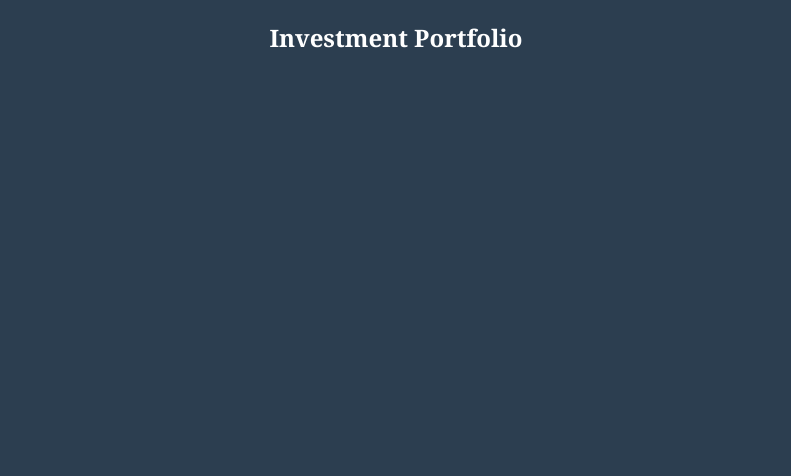
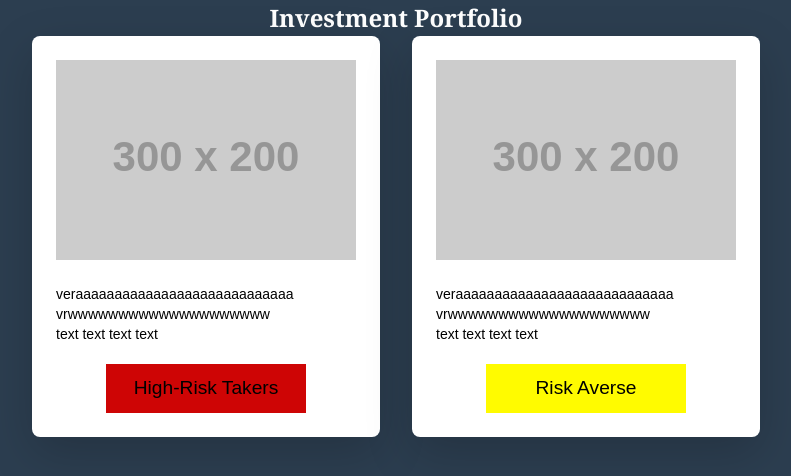
Before and after one commit to ffannisa/Investment-Portfolio-Simulation, a website built with Parcel: page Finance Simulation/selection.html in a window 1280 px wide. Shown: the whole page, without its empty margins (244-1035 px from the left). Built offline with nearby package versions, Linux system fonts and the light colour scheme; placeholder pictures from the web are drawn by us.

Commit message:
Add profile selection

```diff
--- a/Finance Simulation/selection.html
+++ b/Finance Simulation/selection.html
@@ -1,25 +1,44 @@
 <!DOCTYPE html>
 <html lang="en">
-
 <head>
   <meta charset="UTF-8">
   <meta name="viewport" content="width=device-width, initial-scale=1.0">
   <title>Investment Portfolio Dashboard</title>
+  <script src="https://cdn.tailwindcss.com"></script>
   <link href="https://cdn.jsdelivr.net/npm/bootstrap@5.3.3/dist/css/bootstrap.min.css" rel="stylesheet" integrity="sha384-QWTKZyjpPEjISv5WaRU9OFeRpok6YctnYmDr5pNlyT2bRjXh0JMhjY6hW+ALEwIH" crossorigin="anonymous">
   <link rel="stylesheet" href="styles.css">
-
   <!-- Custom fonts for this template-->
   <link href="vendor/fontawesome-free/css/all.min.css" rel="stylesheet" type="text/css">
-  <link
-      href="https://fonts.googleapis.com/css?family=Nunito:200,200i,300,300i,400,400i,600,600i,700,700i,800,800i,900,900i"
-      rel="stylesheet">
-
+  <link href="https://fonts.googleapis.com/css?family=Nunito:200,200i,300,300i,400,400i,600,600i,700,700i,800,800i,900,900i" rel="stylesheet">
 </head>
 
+
 <body>
-<div class="dashboard-container">
-  <!-- Title Section -->
-  <div class="game-title">Investment Portfolio</div>
-
+  <div class="container mx-auto px-4">
+    <h1 class="game-title text-3xl text-center font-bold mb-8">Investment Portfolio</h1>
+    <div class="flex flex-col md:flex-row justify-center items-center gap-8">
+      <!-- Card 1 -->
+      <div class="bg-white text-black p-6 rounded-lg shadow-lg">
+        <img class="mb-4" src="https://placehold.co/300x200.png" alt="Financial chart for portfolio 1">
+        <p class="text-sm">
+          veraaaaaaaaaaaaaaaaaaaaaaaaaaaa<br>
+          vrwwwwwwwwwwwwwwwwwwww<br>
+          text text text text
+        </p>
+        <button class="btn-risk" onclick="window.location.href='index.html'" >High-Risk Takers</button>
+      </div>
+      <!-- Card 2 -->
+      <div class="bg-white text-black p-6 rounded-lg shadow-lg">
+        <img class="mb-4" src="https://placehold.co/300x200.png" alt="Financial chart for portfolio 2">
+        <p class="text-sm">
+          veraaaaaaaaaaaaaaaaaaaaaaaaaaaa<br>
+          vrwwwwwwwwwwwwwwwwwwww<br>
+          text text text text
+        </p>
+        <button class="btn-norisk" onclick="window.location.href='index.html'" >Risk Averse</button>
+      </div>
+    </div>
+  </div>
+  <!-- Bootstrap JS and its dependencies are optional, remove if you're not using Bootstrap-specific components -->
+  <script src="https://cdn.jsdelivr.net/npm/bootstrap@5.3.3/dist/js/bootstrap.bundle.min.js" integrity="sha384-YvpcrYf0tY3lHB60NNkmXc5s9fDVZLESaAA55NDzOxhy9GkcIdslK1eN7N6jIeHz" crossorigin="anonymous"></script>
 </body>
-</html>
--- a/Finance Simulation/styles.css
+++ b/Finance Simulation/styles.css
@@ -91,6 +91,30 @@ body {
     flex: 0 0 auto; /* Button doesn't grow but can shrink */
     margin-right: 10px; /* Ensures space on the right */
     white-space: nowrap; /* Ensures button text stays in one line */
+}
+
+.btn-risk {
+    display: block;
+    width: 200px;
+    margin: 20px auto 0;
+    padding: 10px;
+    font-size: 1.2rem; /* Adjust font size if needed */
+    background: #ce0505;
+    color: rgb(0, 0, 0);
+    border: none;
+    cursor: pointer;
+}
+
+.btn-norisk {
+    display: block;
+    width: 200px;
+    margin: 20px auto 0;
+    padding: 10px;
+    font-size: 1.2rem; /* Adjust font size if needed */
+    background: #fffb00;
+    color: rgb(0, 0, 0);
+    border: none;
+    cursor: pointer;
 }
 
 .dashboard-overview {
```
